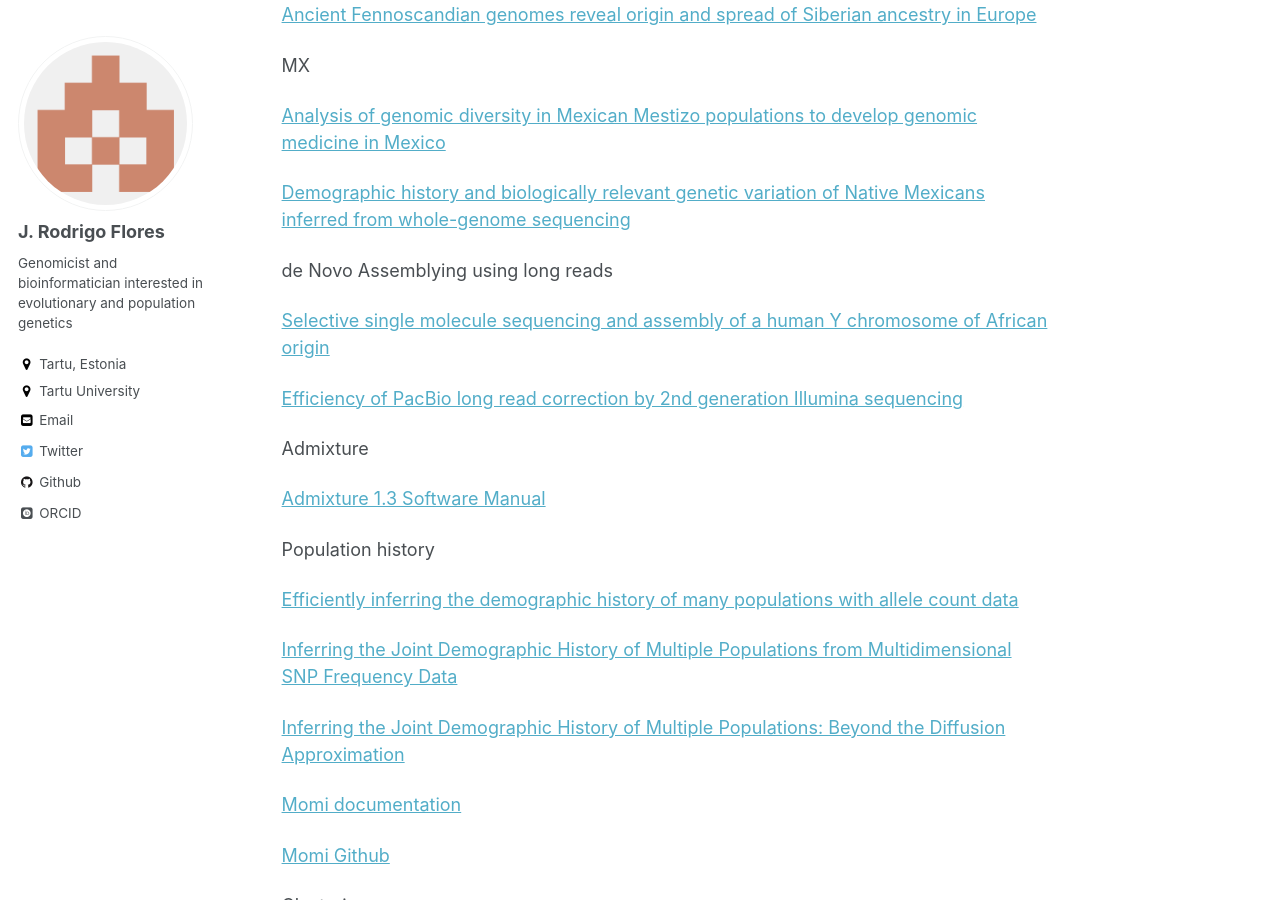
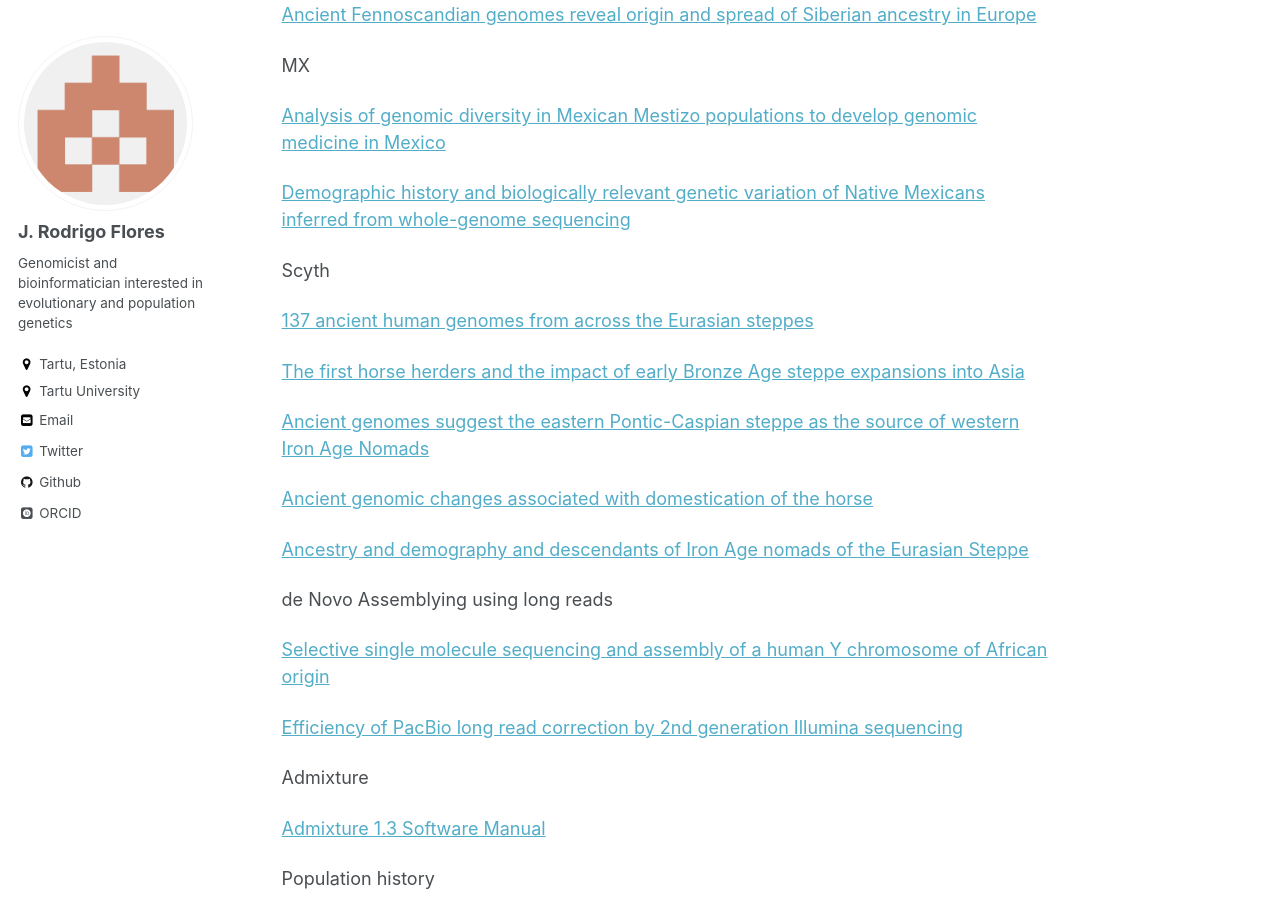
Before and after one commit to JRodrigoF/JRodrigoFlores.github.io, a Jekyll site: the page built from lc.md, in a window 1280 px wide and 900 px high, scrolled down 2909 px. Built offline with Jekyll 4.4.1, drawn with Linux system fonts in a browser that asks for light colours; some web fonts are replaced.

Commit message:
Update lc.md

```diff
--- a/lc.md
+++ b/lc.md
@@ -107,6 +107,17 @@ MX
 
 [Demographic history and biologically relevant genetic variation of Native Mexicans inferred from whole-genome sequencing](https://www.nature.com/articles/s41467-017-01194-z)
 
+Scyth
+
+[137 ancient human genomes from across the Eurasian steppes](https://www.nature.com/articles/s41586-018-0094-2)
+
+[The first horse herders and the impact of early Bronze Age steppe expansions into Asia](http://science.sciencemag.org/content/360/6396/eaar7711)
+
+[Ancient genomes suggest the eastern Pontic-Caspian steppe as the source of western Iron Age Nomads](http://advances.sciencemag.org/content/4/10/eaat4457)
+
+[Ancient genomic changes associated with domestication of the horse](http://science.sciencemag.org/content/356/6336/442)
+
+[Ancestry and demography and descendants of Iron Age nomads of the Eurasian Steppe](https://www.nature.com/articles/ncomms14615)
 
 de Novo Assemblying using long reads
 
```
